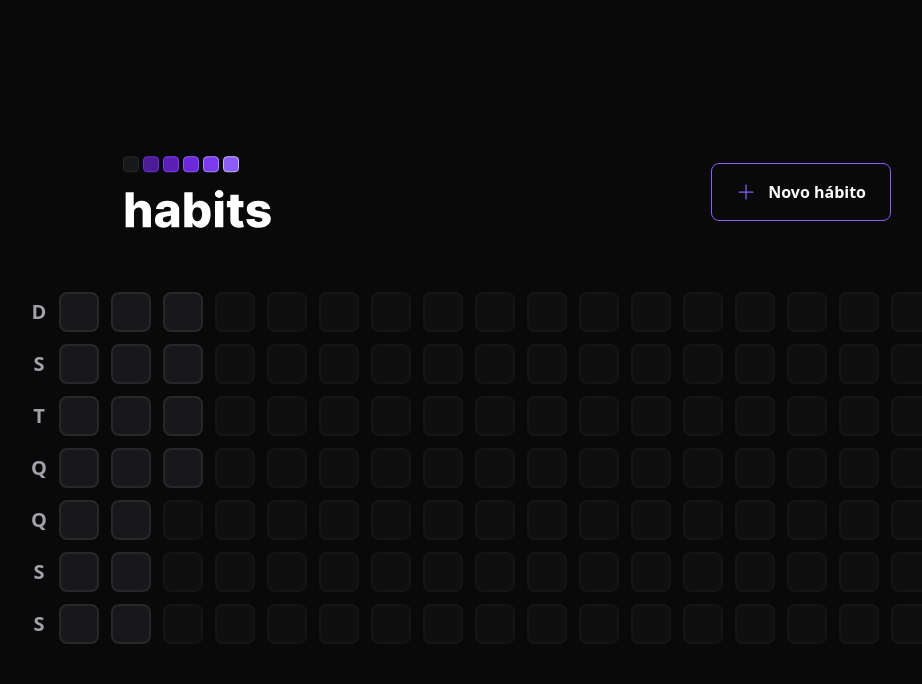
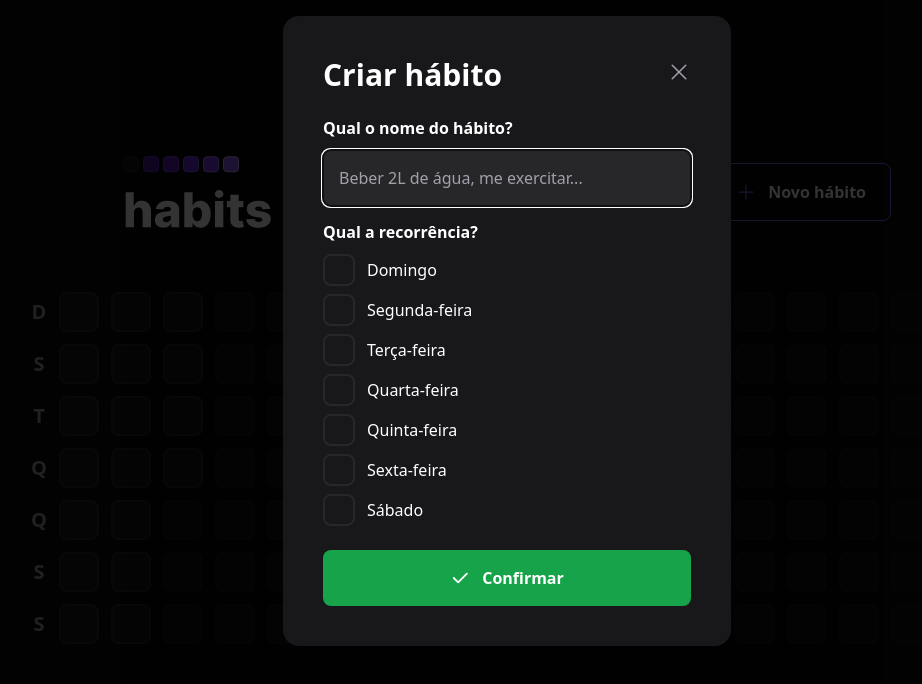
Before and after one commit to br-adriel/nlw-setup-web, a React (Vite) app: page / in a window 1280 px wide. Both pictures are taken after a click on the button "Novo hábito". Shown: the top 684 px of the page, without its empty margins (133-1055 px from the left). Built offline with nearby package versions, Linux system fonts and the light colour scheme.

Commit message:
Implementa modal de criação de hábito

```diff
--- a/src/components/Header.tsx
+++ b/src/components/Header.tsx
@@ -1,17 +1,36 @@
-import { Plus } from 'phosphor-react';
+import * as Dialog from '@radix-ui/react-dialog';
+import { Plus, X } from 'phosphor-react';
 import logoImage from '../assets/logo.svg';
+import NewHabitForm from './NewHabitForm';
 
 const Header = () => {
   return (
     <header className='w-full max-w-3xl mx-auto flex items-center justify-between'>
       <img src={logoImage} alt='habits logo' />
-      <button
-        type='button'
-        className='border border-violet-500 font-semibold rounded-lg px-6 py-4 flex items-center gap-3 hover:border-violet-300'
-      >
-        <Plus size={20} className='text-violet-500' />
-        Novo hábito
-      </button>
+
+      <Dialog.Root>
+        <Dialog.Trigger
+          type='button'
+          className='border border-violet-500 font-semibold rounded-lg px-6 py-4 flex items-center gap-3 hover:border-violet-300'
+        >
+          <Plus size={20} className='text-violet-500' />
+          Novo hábito
+        </Dialog.Trigger>
+
+        <Dialog.Portal>
+          <Dialog.Overlay className='w-screen h-screen bg-black/80 fixed inset-0 overflow-y-auto flex justify-center items-start'>
+            <Dialog.Content className='relative top-0 left-0 p-10 bg-zinc-900 rounded-2xl w-full max-w-md my-4'>
+              <Dialog.Close className='absolute right-10 top-11 text-zinc-400 hover:text-zinc-200'>
+                <X size={24} aria-label='Fechar' />
+              </Dialog.Close>
+              <Dialog.Title className='text-3xl leading-tight font-bold'>
+                Criar hábito
+              </Dialog.Title>
+              <NewHabitForm />
+            </Dialog.Content>
+          </Dialog.Overlay>
+        </Dialog.Portal>
+      </Dialog.Root>
     </header>
   );
 };
```
